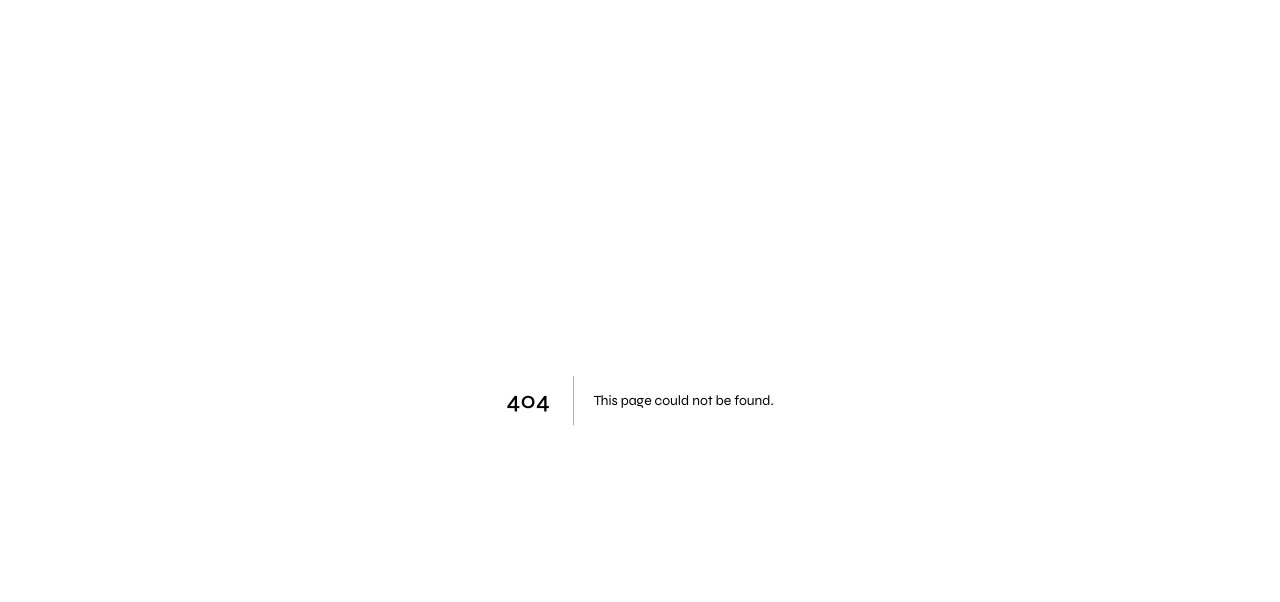
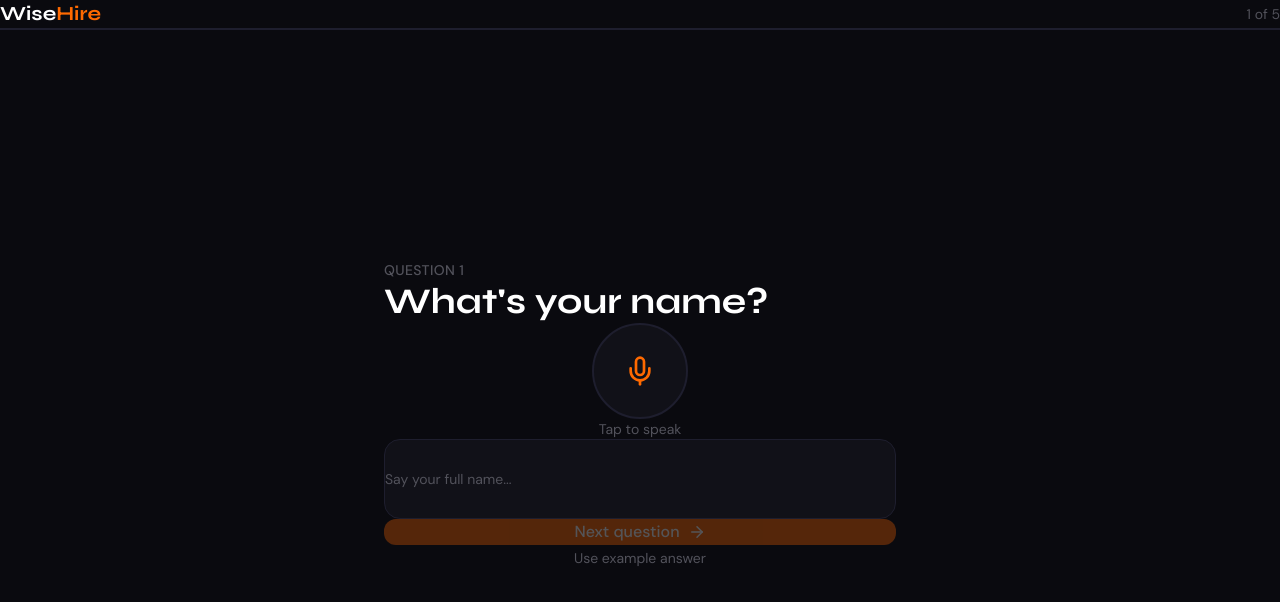
Before and after one commit to rishabhworks/GenAIGenesis, a Next.js app in the folder frontend/: page /intake in a window 1280 px wide. Before the commit this address had no page. Shown: the top 602 px of the page. Built offline with nearby package versions, Linux system fonts and the light colour scheme.

Commit message:
feat: implement intake page with speech recognition for user responses

```diff
--- /dev/null
+++ b/frontend/src/app/intake/page.tsx
@@ -0,0 +1,236 @@
+'use client'
+
+import { useState, useEffect } from 'react'
+import { useRouter } from 'next/navigation'
+import { motion, AnimatePresence } from 'framer-motion'
+import { Mic, MicOff, ArrowRight, Check } from 'lucide-react'
+
+const questions = [
+  {
+    id: 1,
+    question: "What's your name?",
+    placeholder: "Say your full name...",
+    field: "name",
+  },
+  {
+    id: 2,
+    question: "What trade do you work in?",
+    placeholder: "e.g. Electrician, Plumber, Carpenter...",
+    field: "trade",
+  },
+  {
+    id: 3,
+    question: "How many years of experience do you have?",
+    placeholder: "e.g. 8 years...",
+    field: "years_experience",
+  },
+  {
+    id: 4,
+    question: "Do you have any certifications?",
+    placeholder: "e.g. Red Seal, WHMIS, ESA...",
+    field: "certification",
+  },
+  {
+    id: 5,
+    question: "Where are you located?",
+    placeholder: "e.g. Mississauga, ON...",
+    field: "location",
+  },
+]
+
+export default function IntakePage() {
+  const router = useRouter()
+  const [current, setCurrent] = useState(0)
+  const [answers, setAnswers] = useState<Record<string, string>>({})
+  const [listening, setListening] = useState(false)
+  const [transcript, setTranscript] = useState('')
+  const [done, setDone] = useState(false)
+
+  // Web Speech API
+  useEffect(() => {
+    if (!listening) return
+
+    const SpeechRecognition =
+      (window as any).SpeechRecognition ||
+      (window as any).webkitSpeechRecognition
+
+    if (!SpeechRecognition) {
+      alert('Speech recognition not supported in this browser. Use Chrome.')
+      setListening(false)
+      return
+    }
+
+    const recognition = new SpeechRecognition()
+    recognition.continuous = false
+    recognition.interimResults = true
+    recognition.lang = 'en-US'
+
+    recognition.onresult = (event: any) => {
+      const result = event.results[event.results.length - 1]
+      setTranscript(result[0].transcript)
+    }
+
+    recognition.onend = () => {
+      setListening(false)
+    }
+
+    recognition.start()
+
+    return () => {
+      recognition.abort()
+    }
+  }, [listening])
+
+  const handleNext = () => {
+    if (!transcript.trim()) return
+
+    const field = questions[current].field
+    const updated = { ...answers, [field]: transcript }
+    setAnswers(updated)
+    setTranscript('')
+
+    if (current + 1 < questions.length) {
+      setCurrent(current + 1)
+    } else {
+      setDone(true)
+      // Store answers for profile page
+      localStorage.setItem('wisehire_profile', JSON.stringify(updated))
+      setTimeout(() => router.push('/profile'), 1800)
+    }
+  }
+
+  const progress = ((current) / questions.length) * 100
+
+  return (
+    <main className="min-h-screen bg-[#0A0A0F] flex flex-col">
+
+      {/* Nav */}
+      <nav className="flex items-center justify-between px-8 py-6">
+        <span className="font-display text-xl font-bold text-white">
+          Wise<span className="text-orange-500">Hire</span>
+        </span>
+        <span className="text-[#52525B] text-sm">
+          {current + 1} of {questions.length}
+        </span>
+      </nav>
+
+      {/* Progress bar */}
+      <div className="w-full h-0.5 bg-[#1E1E2E]">
+        <motion.div
+          className="h-full bg-orange-500"
+          animate={{ width: `${progress}%` }}
+          transition={{ duration: 0.4 }}
+        />
+      </div>
+
+      {/* Main */}
+      <div className="flex-1 flex flex-col items-center justify-center px-6 py-12">
+        <div className="w-full max-w-lg">
+
+          <AnimatePresence mode="wait">
+            {!done ? (
+              <motion.div
+                key={current}
+                initial={{ opacity: 0, x: 40 }}
+                animate={{ opacity: 1, x: 0 }}
+                exit={{ opacity: 0, x: -40 }}
+                transition={{ duration: 0.35 }}
+              >
+                {/* Question */}
+                <p className="text-[#52525B] text-sm mb-3 tracking-wide uppercase font-medium">
+                  Question {current + 1}
+                </p>
+                <h2 className="font-display text-3xl md:text-4xl font-bold text-white mb-10">
+                  {questions[current].question}
+                </h2>
+
+                {/* Mic button */}
+                <div className="flex flex-col items-center mb-8">
+                  <motion.button
+                    onClick={() => setListening(!listening)}
+                    whileTap={{ scale: 0.95 }}
+                    className={`relative w-24 h-24 rounded-full flex items-center justify-center transition-all duration-300 ${
+                      listening
+                        ? 'bg-orange-500 shadow-lg shadow-orange-500/30'
+                        : 'bg-[#111118] border-2 border-[#1E1E2E] hover:border-orange-500/50'
+                    }`}
+                  >
+                    {/* Pulse ring when listening */}
+                    {listening && (
+                      <>
+                        <motion.div
+                          className="absolute inset-0 rounded-full bg-orange-500/20"
+                          animate={{ scale: [1, 1.4, 1] }}
+                          transition={{ duration: 1.5, repeat: Infinity }}
+                        />
+                        <motion.div
+                          className="absolute inset-0 rounded-full bg-orange-500/10"
+                          animate={{ scale: [1, 1.7, 1] }}
+                          transition={{ duration: 1.5, repeat: Infinity, delay: 0.2 }}
+                        />
+                      </>
+                    )}
+                    {listening
+                      ? <MicOff size={32} className="text-white relative z-10" />
+                      : <Mic size={32} className="text-orange-500 relative z-10" />
+                    }
+                  </motion.button>
+
+                  <p className="text-[#52525B] text-sm mt-4">
+                    {listening ? 'Listening... tap to stop' : 'Tap to speak'}
+                  </p>
+                </div>
+
+                {/* Transcript display */}
+                <div className="bg-[#111118] border border-[#1E1E2E] rounded-2xl p-5 mb-6 min-h-[80px] flex items-center">
+                  {transcript ? (
+                    <p className="text-white text-lg">{transcript}</p>
+                  ) : (
+                    <p className="text-[#52525B] text-sm">{questions[current].placeholder}</p>
+                  )}
+                </div>
+
+                {/* Next button */}
+                <button
+                  onClick={handleNext}
+                  disabled={!transcript.trim()}
+                  className="w-full bg-orange-500 hover:bg-orange-400 disabled:opacity-30 disabled:cursor-not-allowed text-white font-medium py-4 rounded-xl transition-all duration-200 flex items-center justify-center gap-2"
+                >
+                  {current + 1 === questions.length ? 'Build my profile' : 'Next question'}
+                  <ArrowRight size={18} />
+                </button>
+
+                {/* Skip */}
+                <button
+                  onClick={() => {
+                    setTranscript(questions[current].placeholder.replace('e.g. ', '').replace('...', ''))
+                  }}
+                  className="w-full text-center text-[#52525B] hover:text-[#A1A1AA] text-sm mt-4 transition-colors"
+                >
+                  Use example answer
+                </button>
+
+              </motion.div>
+            ) : (
+              <motion.div
+                key="done"
+                initial={{ opacity: 0, scale: 0.9 }}
+                animate={{ opacity: 1, scale: 1 }}
+                className="text-center"
+              >
+                <div className="w-20 h-20 rounded-full bg-green-500/10 border border-green-500/30 flex items-center justify-center mx-auto mb-6">
+                  <Check size={36} className="text-green-500" />
+                </div>
+                <h2 className="font-display text-3xl font-bold text-white mb-3">
+                  Profile built!
+                </h2>
+                <p className="text-[#A1A1AA]">Building your WiseHire profile...</p>
+              </motion.div>
+            )}
+          </AnimatePresence>
+
+        </div>
+      </div>
+    </main>
+  )
+}
```
